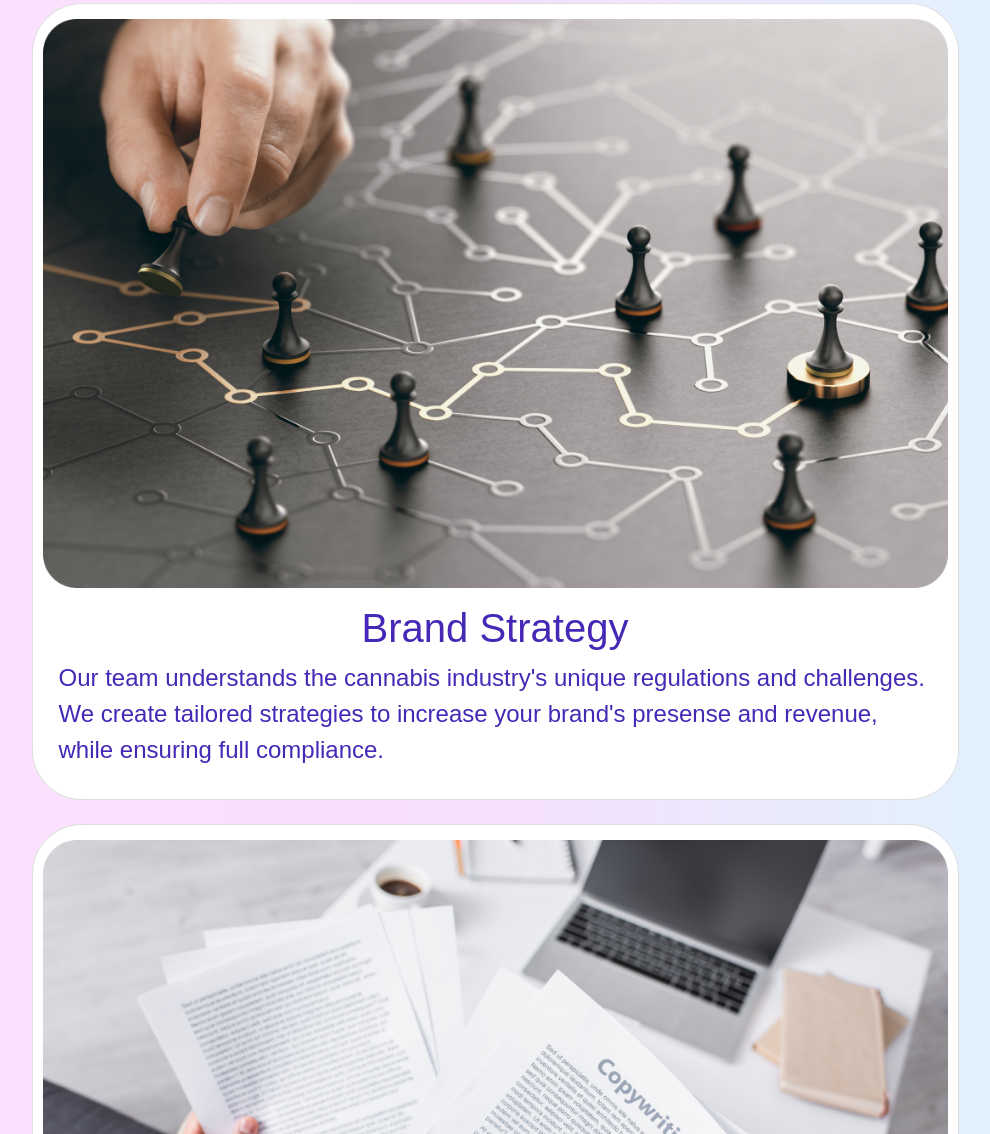
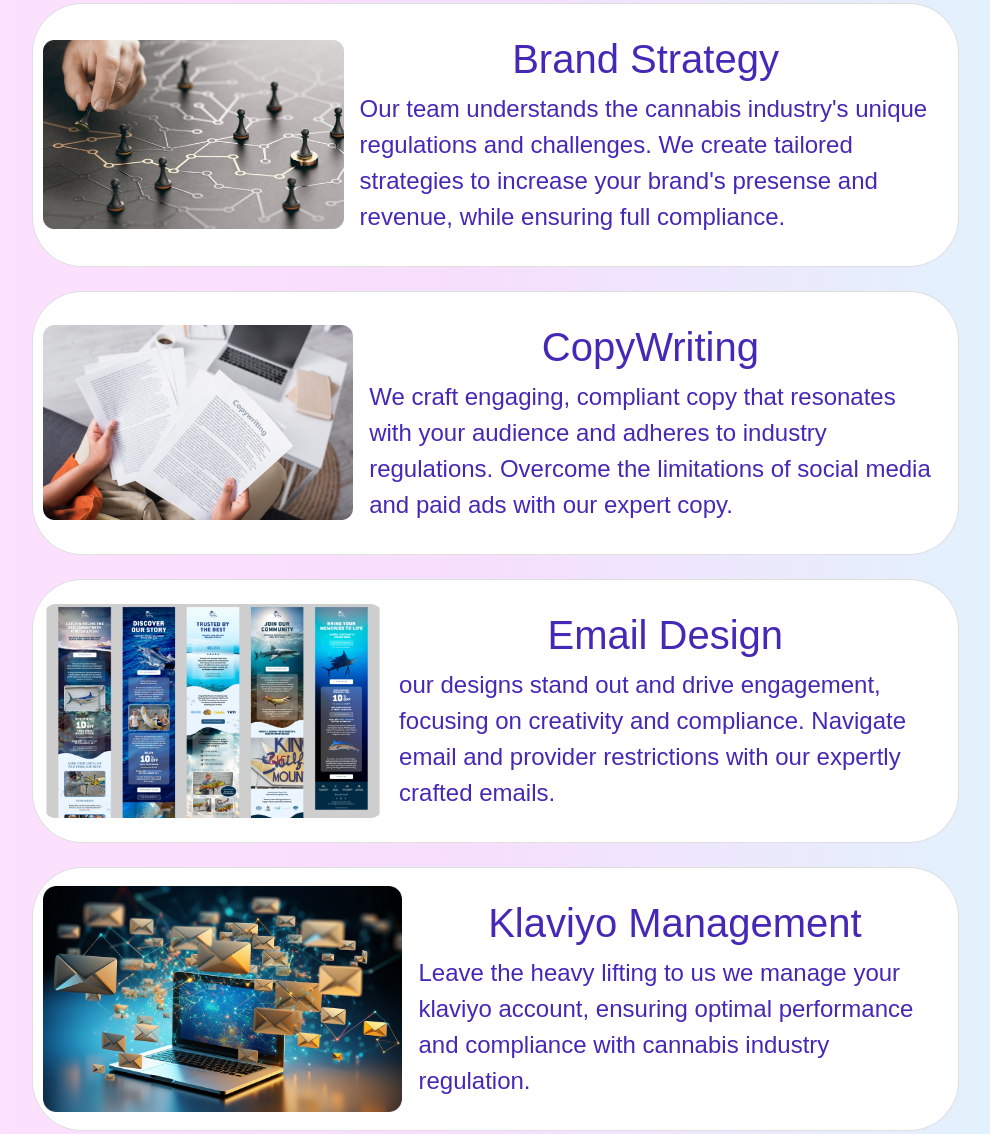
Before and after one commit to PatrickLouie0/BE-Test, a plain HTML site: page index.html in a window 1280 px wide. Shown: the part 2190-3324 px from the top of the page, without its empty margins (145-1135 px from the left). Drawn offline with nearby package versions, Linux system fonts and the light colour scheme.

Commit message:
3nd commit

```diff
--- a/index.html
+++ b/index.html
@@ -161,7 +161,7 @@
     </div>
     <div class="row d-flex justify-content-center mt-3">
 
-            <div class="card col-lg-9 d-flex flex-row flex-sm-column align-items-top justify-content-center mb-4" >
+            <div class="card col-lg-9 d-flex flex-column flex-lg-row   align-items-center justify-content-center mb-4" >
                 <div class="about-image">
                     <img src="./src/img/Rectangle 795.png" class="img-fluid about-img" alt="...">
                 </div>
@@ -174,7 +174,7 @@
                 </div>
             </div>
 
-            <div class="card col-lg-9 d-flex flex-row flex-sm-column align-items-top justify-content-center mb-4" >
+            <div class="card col-lg-9 d-flex flex-column flex-lg-row  align-items-center justify-content-center mb-4" >
                 <div class="about-image">
                     <img src="./src/img/Rectangle 797.png" class="img-fluid about-img" alt="...">
                 </div>
@@ -186,7 +186,7 @@
                 </div>
             </div>
 
-            <div class="card col-lg-9 d-flex flex-row flex-sm-column align-items-top justify-content-center mb-4" >
+            <div class="card col-lg-9 d-flex flex-column flex-lg-row   align-items-center justify-content-center mb-4" >
                 <div class="about-image">
                     <img src="./src/img/Rectangle 799.png" class="img-fluid about-img" alt="...">
                 </div>
@@ -198,7 +198,7 @@
                 </div>
             </div>
 
-            <div class="card col-lg-9 d-flex flex-row flex-sm-column align-items-top justify-content-center mb-4" >
+            <div class="card col-lg-9 d-flex d-flex flex-column flex-lg-row   align-items-center justify-content-center mb-4" >
                 <div class="about-image">
                     <img src="./src/img/Rectangle 801.png" class="img-fluid about-img" alt="...">
                 </div>
--- a/src/css/style.css
+++ b/src/css/style.css
@@ -99,7 +99,11 @@
     margin: 0px 10px 10px 10px;
     border-radius: 8px;
     box-shadow: 0px 10px 15px -3px rgba(0,0,0,0.1);
-
+    transition: 2s ease-out;
+}
+.stories .product .card:hover
+{
+    width: 23rem;
 }
 .stories .product .card .card-body .card-title
 {
@@ -139,7 +143,7 @@
 
 .about .row .card .about-image img
 {
- max-height: 650px;
+/* max-height: 650px;*/
 }
 .about .row .card .card-body .card-title
 {
```
